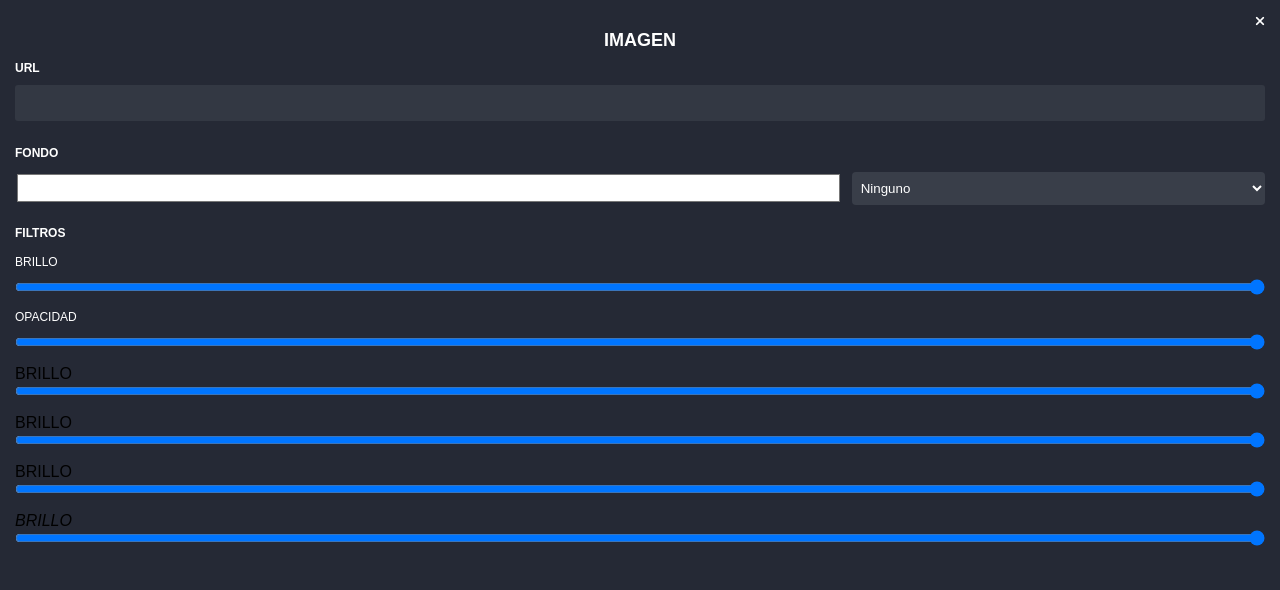
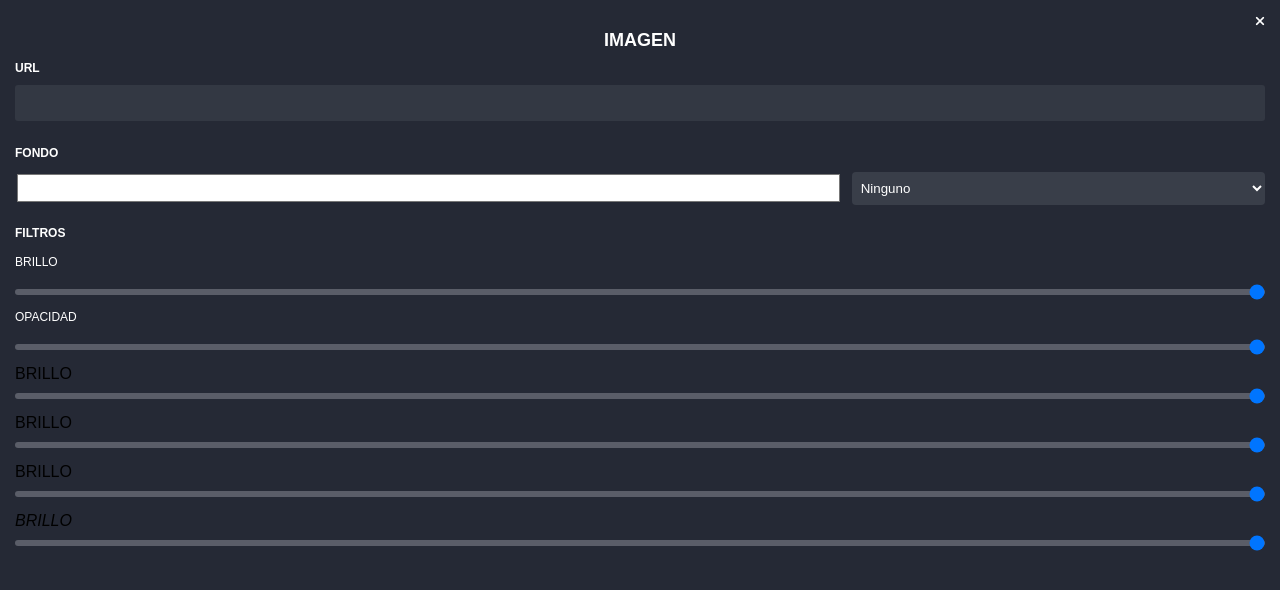
Before and after one commit to ClaudiaRochaDoP/GeneradorDeMemes, a plain HTML site: page index.html in a window 1280 px wide. Drawn offline with Linux system fonts and the light colour scheme.

Commit message:
trabajando en los filtros

```diff
--- a/style.css
+++ b/style.css
@@ -266,3 +266,12 @@ body {
   font-size: 12px;
   margin-bottom: 10px;
 }
+
+input[type="range"] {
+  width: 100%;
+  background-color: #5a5d68;
+  border-radius: 10px;
+  appearance: none;
+  height: 6px;
+  margin-top: 10px;
+}
```
